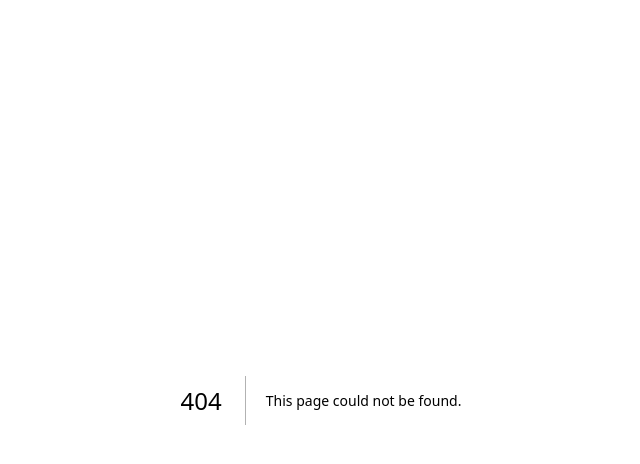
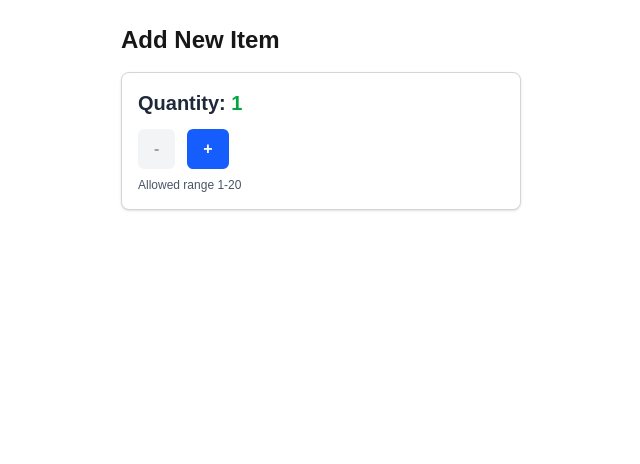
Before and after one commit to Santiago22-py/cprg306-assignments, a Next.js app: page /week-5 in a window 1280 px wide. Before the commit this address had no page. Shown: the top 464 px of the page, without its empty margins (319-959 px from the left). Built offline with nearby package versions, Linux system fonts and the light colour scheme.

Commit message:
Added week 5 folder along with its components

```diff
--- /dev/null
+++ b/app/week-5/new-item.js
@@ -0,0 +1,36 @@
+"use client"; //Allows the use of client-side features such as useState
+
+import { useState } from "react"; //Import useState hook from React
+
+export default function NewItem()
+{
+    const [quantity, setQuantity] = useState(1); //State for quantity, initialized to 1
+
+    //Function to increment quantity
+    const increment = () =>
+    {
+        if (quantity === 20) return; //Prevents quantity from exceeding 20
+        setQuantity(quantity + 1);
+    };
+
+    //Function to decrement quantity
+    const decrement = () =>
+    {
+        if (quantity === 1) return; //Prevents quantity from going below 1
+        setQuantity(quantity - 1);
+    };
+
+    return (
+        <div className="rounded-lg border border-gray-300 bg-white p-4 shadow-sm">
+        <p className="mb-3 text-xl font-semibold text-gray-800">
+            Quantity: <span className="text-green-600">{quantity}</span>
+        </p>
+        <div className="flex items-center gap-3">
+            <button className="rounded-md px-4 py-2 font-bold text-black bg-gray-300 hover:bg-gray-300 disabled:bg-gray-100 disabled:text-gray-400" disabled={quantity === 1} onClick={decrement}>-</button>
+            <button className="rounded-md px-4 py-2 font-bold text-white bg-blue-600 hover:bg-blue-700 disabled:bg-blue-300" disabled={quantity === 20} onClick={increment}>+</button>
+        </div>
+        <p className="mt-2 text-xs text-gray-600">Allowed range 1-20</p>
+        </div>
+    );
+
+}
--- /dev/null
+++ b/app/week-5/page.js
@@ -0,0 +1,10 @@
+import NewItem from './new-item';
+
+export default function Page() {
+  return (
+    <main className="p-6 max-w-md mx-auto">
+        <h1 className="text-2xl font-bold mb-4">Add New Item</h1>
+        <NewItem/>
+    </main>
+  );
+}
```
